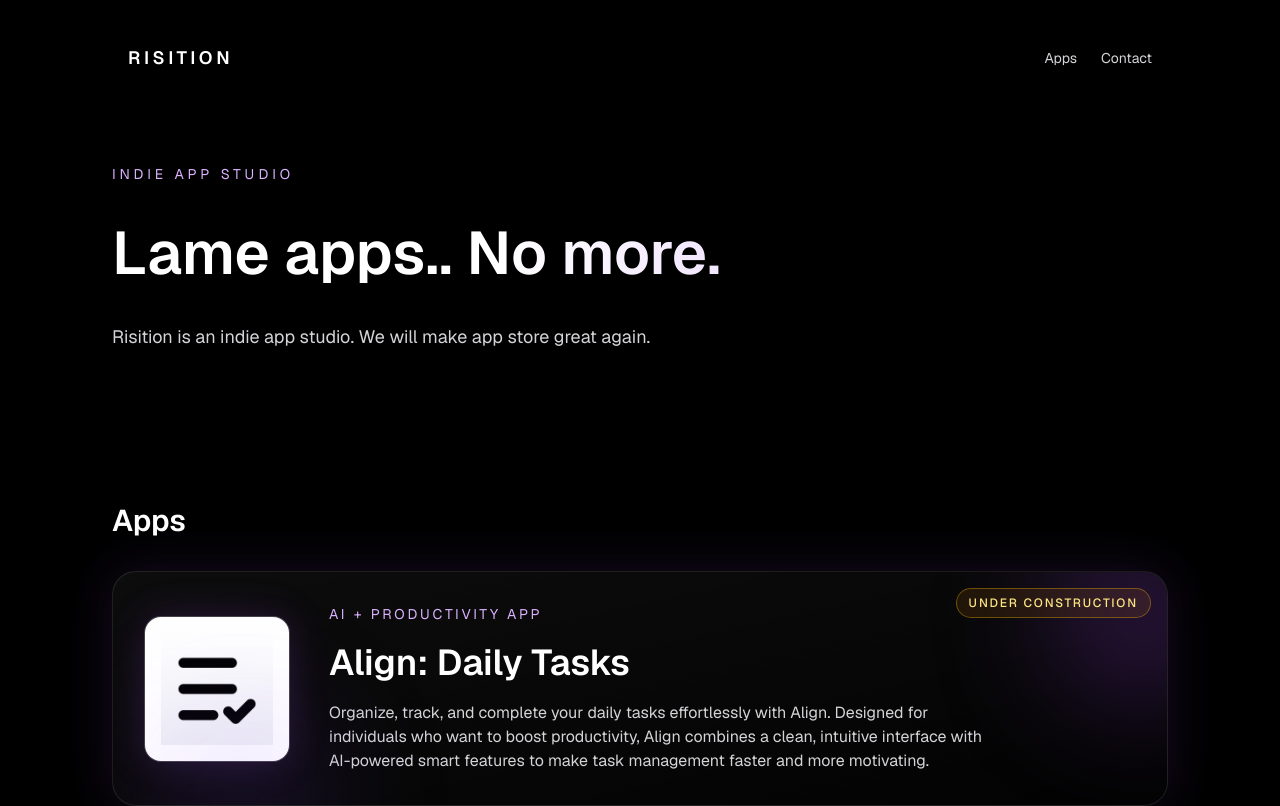
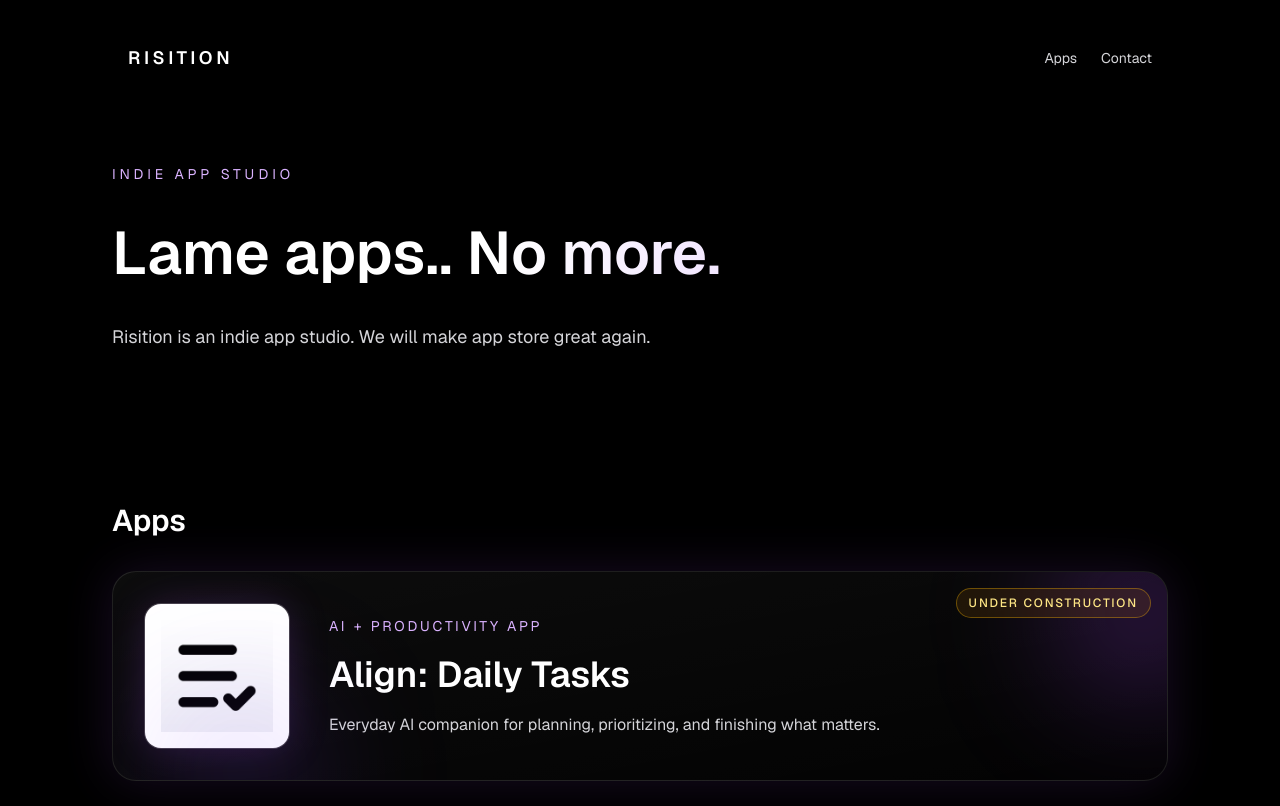
Before and after one commit to talhademirbas/risitionWeb, a Next.js app: page / in a window 1280 px wide. Shown: the top 806 px of the page. Built offline with nearby package versions, Linux system fonts and the light colour scheme.

Commit message:
Update Home page description to enhance clarity and engagement
- Revised the introductory text to succinctly convey the purpose of the Align app as an AI companion for task management.
- Removed outdated content to streamline the message and improve user understanding.

```diff
--- a/src/app/page.tsx
+++ b/src/app/page.tsx
@@ -130,10 +130,8 @@ export default function Home() {
                   Align: Daily Tasks
                 </h3>
                 <p className="mt-4 max-w-2xl text-zinc-300 transition group-hover:text-zinc-200">
-                  Organize, track, and complete your daily tasks effortlessly with
-                  Align. Designed for individuals who want to boost productivity,
-                  Align combines a clean, intuitive interface with AI-powered smart
-                  features to make task management faster and more motivating.
+                  Everyday AI companion for planning, prioritizing, and finishing
+                  what matters.
                 </p>
               </div>
             </div>
```
